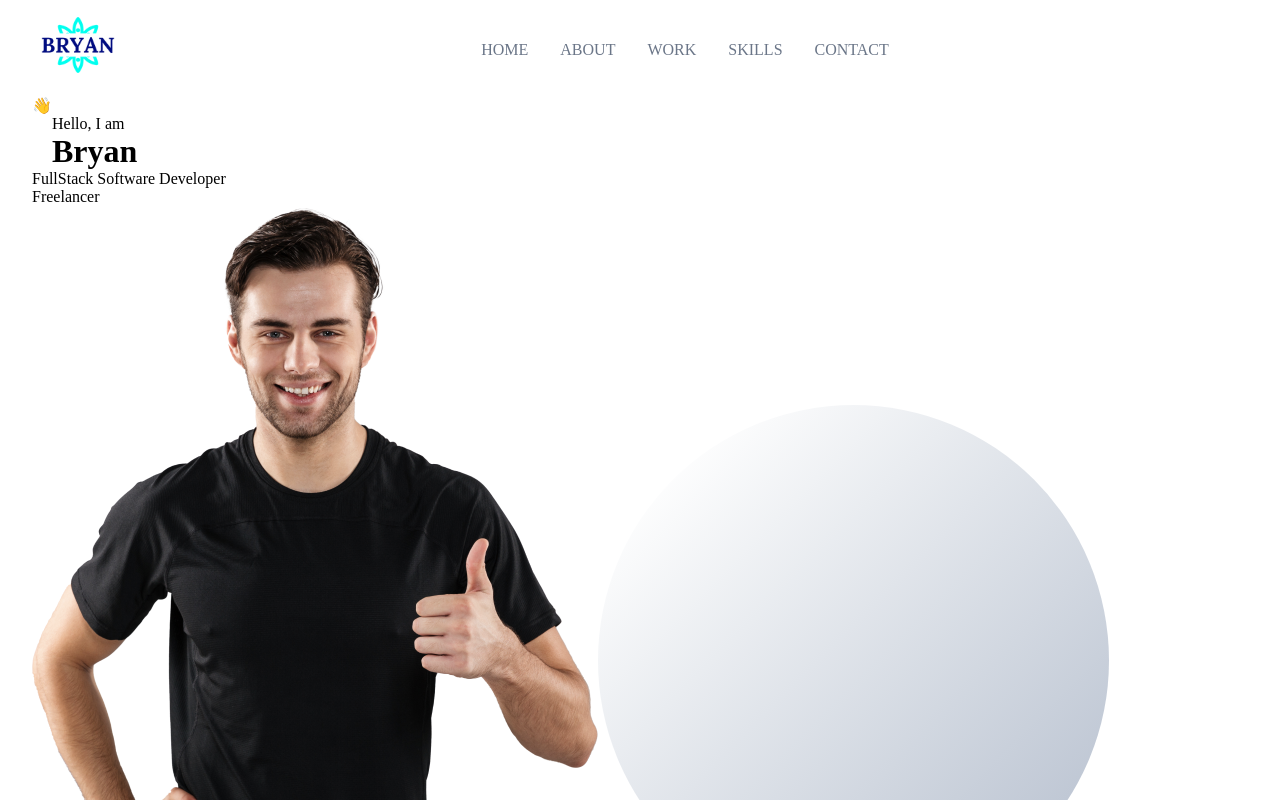
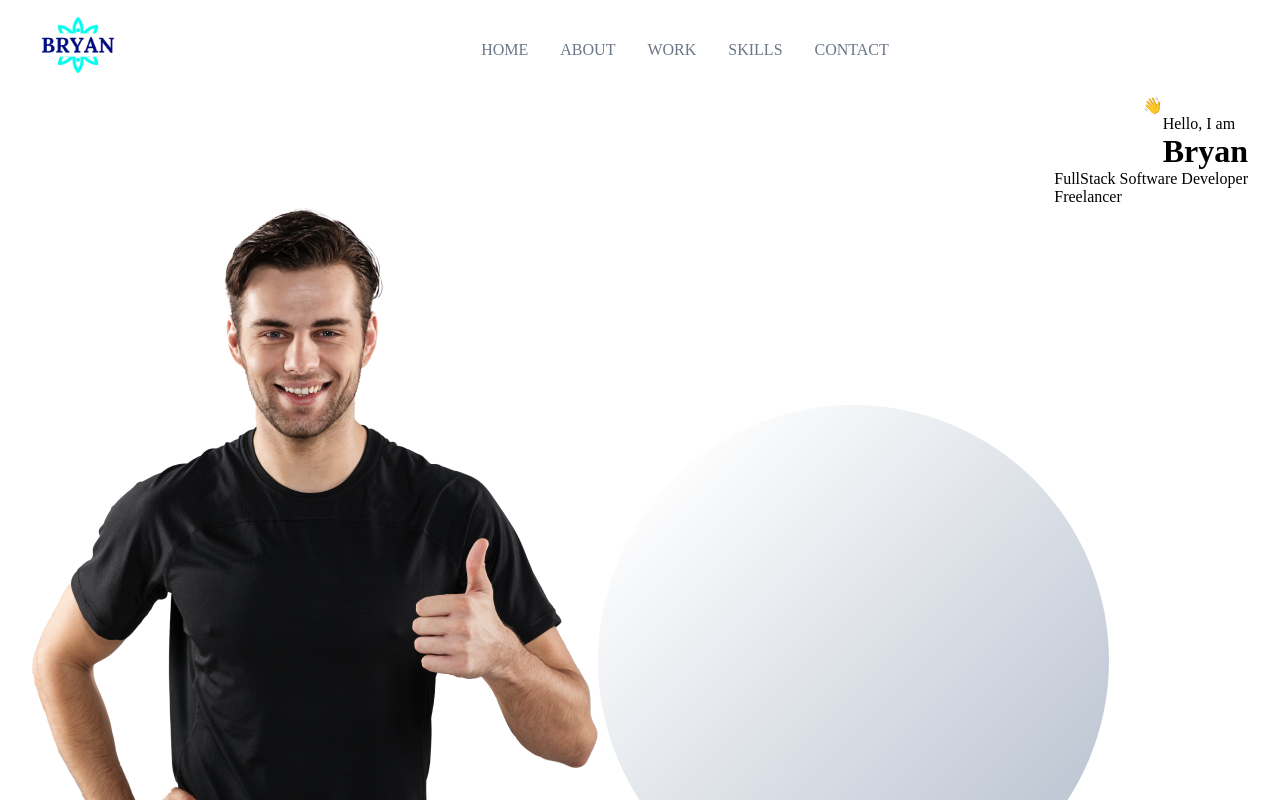
Before and after one commit to brosmar18/portfolio-frontend, a React (Create React App) app: page / in a window 1280 px wide. Shown: the top 800 px of the page. Built offline with nearby package versions, Linux system fonts and the light colour scheme.

Commit message:
app__header-badge style added

```diff
--- a/src/container/Header/Header.scss
+++ b/src/container/Header/Header.scss
@@ -47,3 +47,11 @@
         margin-right: 0rem;
     }
 }
+
+.app__header-badge {
+    width: 100%;
+    display: flex;
+    justify-content: flex-end;
+    align-items: flex-end;
+    flex-direction: column;
+}
```
